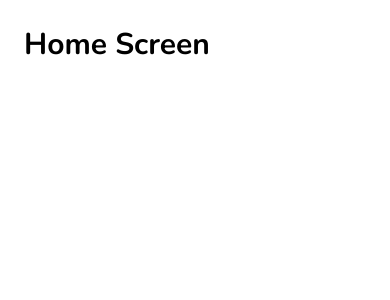
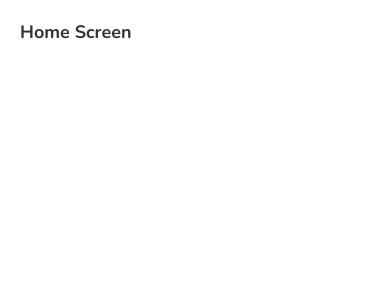
Before and after one commit to gitalvininfo/react-native-reviews-app, a React Native app: screen / in a window 390 px wide. Shown: the top 300 px of the page. Built offline with nearby package versions, Linux system fonts and the light colour scheme.

Commit message:
global styles setup

```diff
--- a/screens/home.js
+++ b/screens/home.js
@@ -1,5 +1,6 @@
 import React from 'react';
 import { StyleSheet, View, Text } from 'react-native';
+import { globalStyles as styles } from '../styles/global';
 
 export default function Home() {
   return (
@@ -8,13 +9,3 @@ export default function Home() {
     </View>
   );
 }
-
-const styles = StyleSheet.create({
-  container: {
-    padding: 24,
-  },
-  titleText: {
-    fontFamily: 'nunito-bold',
-    fontSize: 30,
-  }
-});
--- /dev/null
+++ b/styles/global.js
@@ -0,0 +1,18 @@
+import { StyleSheet } from "react-native";
+
+
+export const globalStyles = StyleSheet.create({
+    container: {
+        flex: 1,
+        padding: 20
+    },
+    titleText: {
+        fontFamily: 'nunito-bold',
+        fontSize: 18,
+        color: '#333'
+    },
+    paragraph: {
+        marginVertical: 8,
+        lineHeight: 20
+    }
+});
```
Also changed, not shown: screens/about.js (+7 -11 lines), screens/reviewDetails.js (+6 -11 lines).
